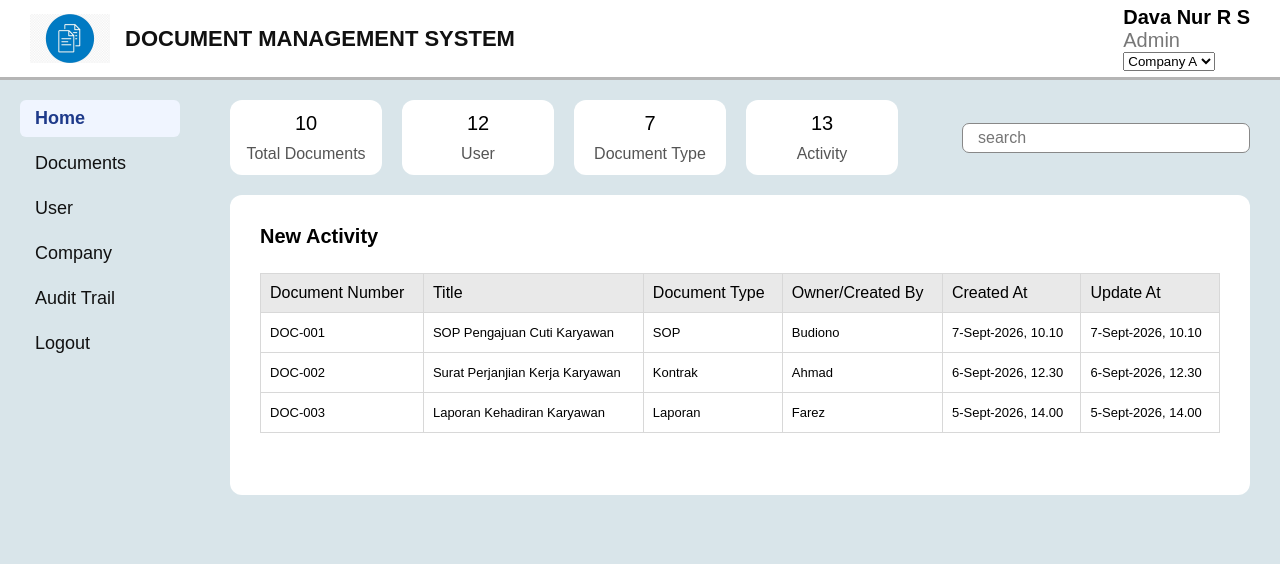
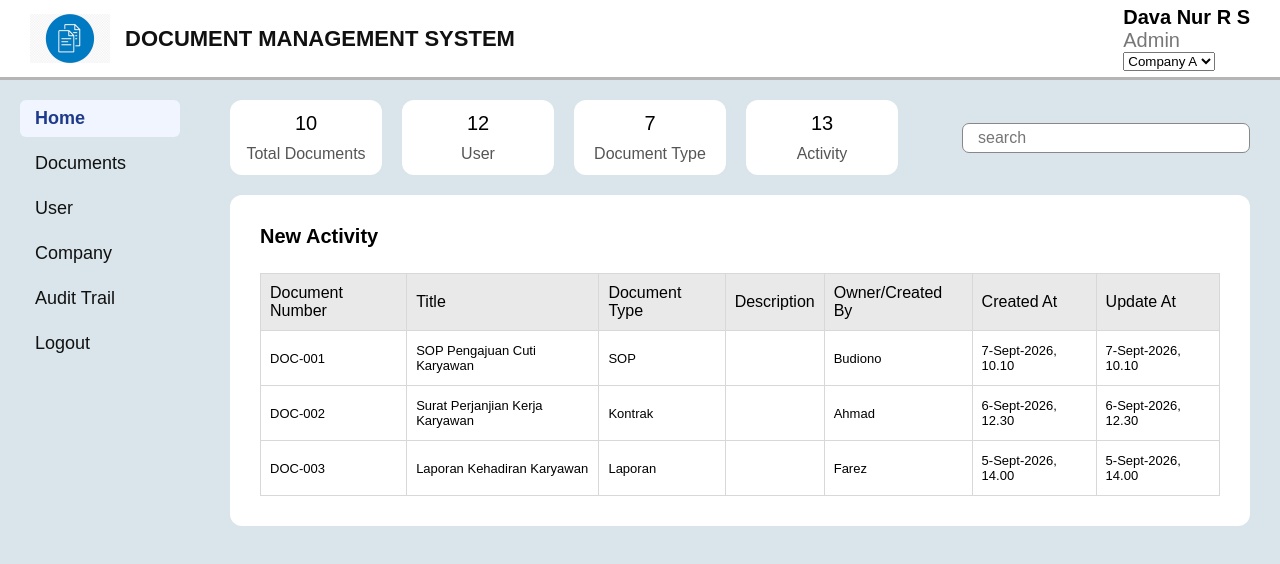
Before and after one commit to davanurrizkisetiawan30-ai/document-management-system, a React (Vite) app: page / in a window 1280 px wide. Shown: the top 564 px of the page. Built offline with nearby package versions, Linux system fonts and the light colour scheme.

Commit message:
menambahkan description

```diff
--- a/src/logic/documentLogic.js
+++ b/src/logic/documentLogic.js
@@ -177,6 +177,10 @@ export function editDocument(documents, documentNumber, updatedData) {
     );
 }
 
+export function deleteDocument(documents, documentNumber) {
+    return documents.filter((doc) => doc.number !== documentNumber);
+}
+
 export function validateuploadForm(formData) {
     if (!formData.title.trim()) {
         return "Title wajib diisi";
--- a/src/pages/Document.jsx
+++ b/src/pages/Document.jsx
@@ -70,6 +70,7 @@ function Document() {
                         <th>Document Number</th>
                         <th>Title</th>
                         <th>Document Type</th>
+                        <th>Description</th>
                         <th>Owner/Created By</th>
                         <th>Created At</th>
                         <th>Updated At</th>
@@ -82,6 +83,7 @@ function Document() {
                                 <td>{doc.number}</td>
                                 <td>{doc.title}</td>
                                 <td>{doc.type}</td>
+                                <td>{doc.description}</td>
                                 <td>{doc.owner}</td>
                                 <td>{doc.createdAt}</td>
                                 <td>{doc.updatedAt}</td>
--- a/src/pages/Home.jsx
+++ b/src/pages/Home.jsx
@@ -40,6 +40,7 @@ function Home() {
                             <th>Document Number</th>
                             <th>Title</th>
                             <th>Document Type</th>
+                            <th>Description</th>
                             <th>Owner/Created By</th>
                             <th>Created At</th>
                             <th>Update At</th>
@@ -51,6 +52,7 @@ function Home() {
                                 <td>{doc.number}</td>
                                 <td>{doc.title}</td>
                                 <td>{doc.type}</td>
+                                <td>{doc.description}</td>
                                 <td>{doc.owner}</td>
                                 <td>{doc.createdAt}</td>
                                 <td>{doc.updatedAt}</td>
```
